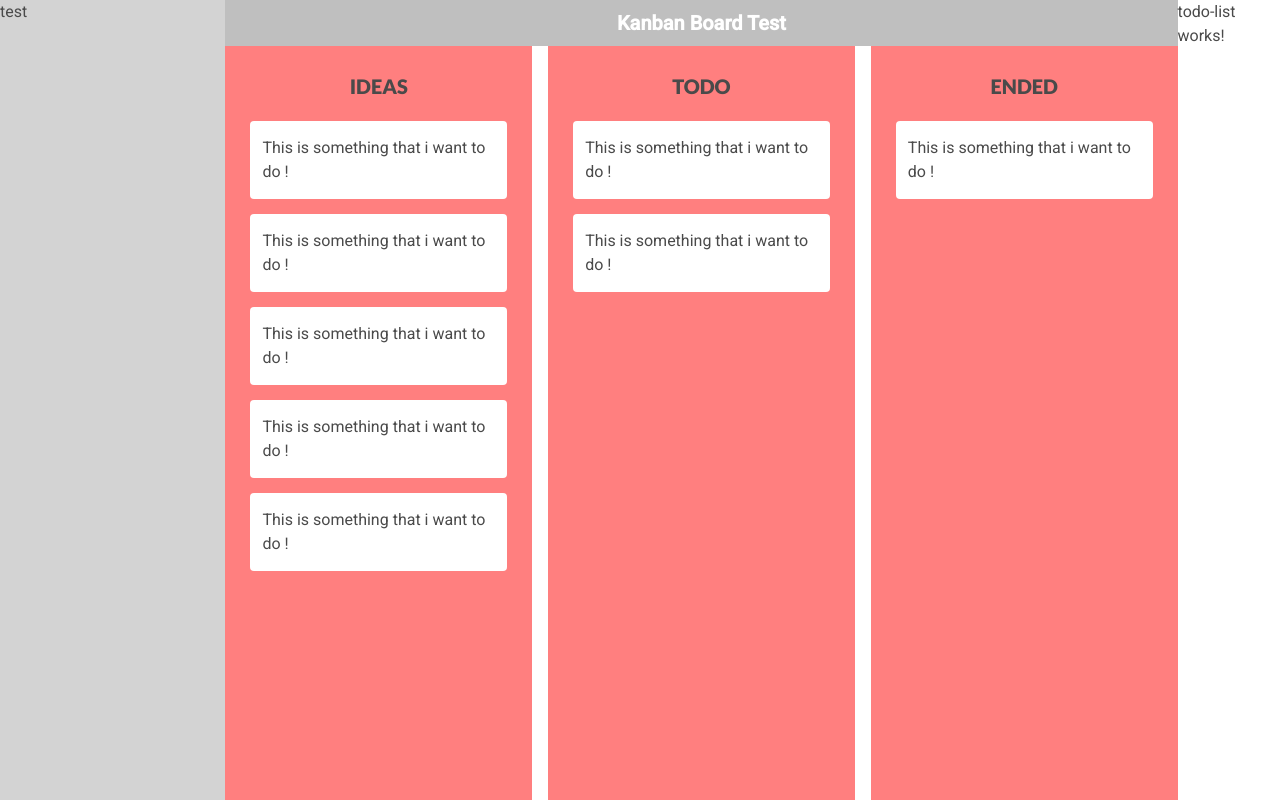
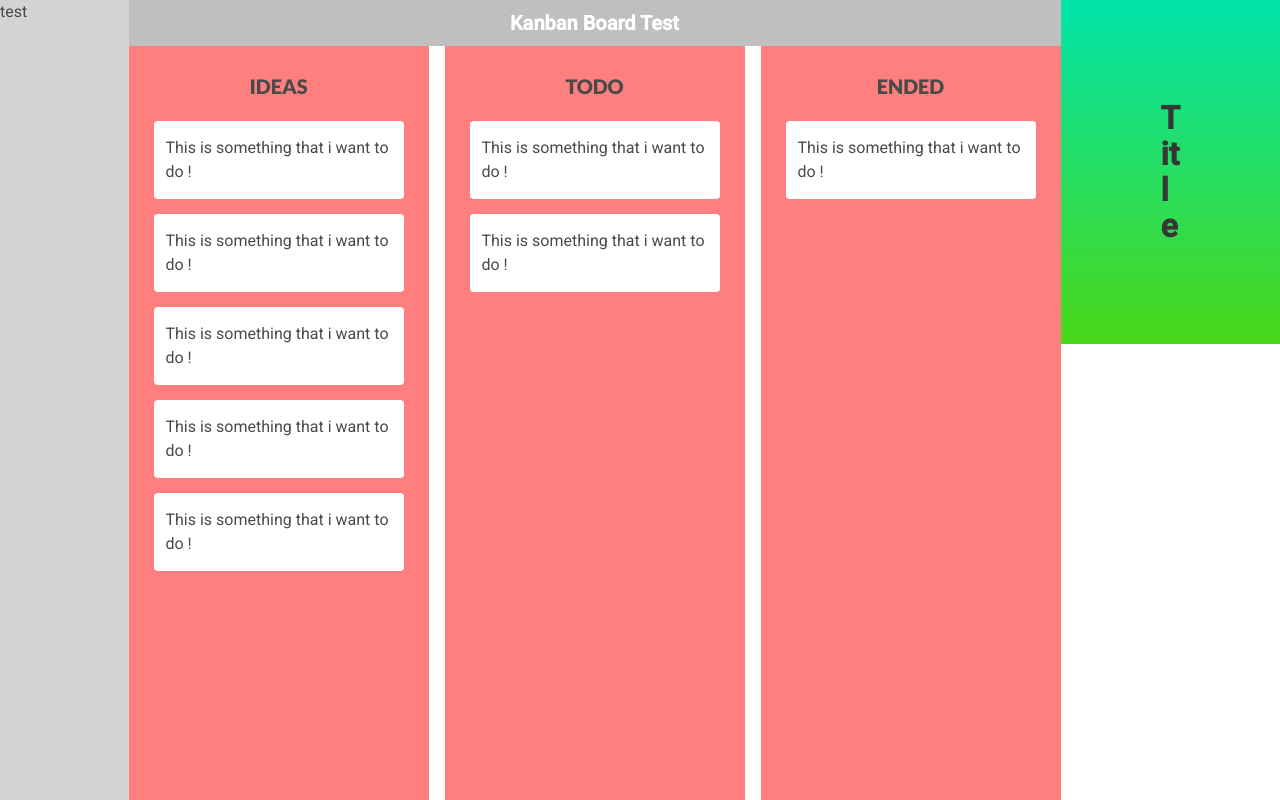
Before and after one commit to mdorizon/dashboard-project, an Angular app: page / in a window 1280 px wide. Built offline with nearby package versions, Linux system fonts and the light colour scheme.

Commit message:
add title

```diff
--- /dev/null
+++ b/src/app/todo-list/todo-list.component.css
@@ -0,0 +1,4 @@
+.heading-section {
+  background: linear-gradient(rgb(2, 228, 171), rgb(74, 215, 24));
+  padding: 100px;
+}/*# sourceMappingURL=todo-list.component.css.map */
--- a/src/app/todo-list/todo-list.component.html
+++ b/src/app/todo-list/todo-list.component.html
@@ -1 +1,3 @@
-<p>todo-list works!</p>
+<section class="heading-section">
+    <h1 class="title">Title</h1>
+</section>
--- a/src/app/todo-list/todo-list.component.scss
+++ b/src/app/todo-list/todo-list.component.scss
@@ -0,0 +1,4 @@
+.heading-section{
+    background: linear-gradient(rgb( 2,228,171), rgb(74,215,24));
+    padding: 100px;
+}
```
Also changed, not shown: 1 other file (tests, documents, lock files or other folders).
